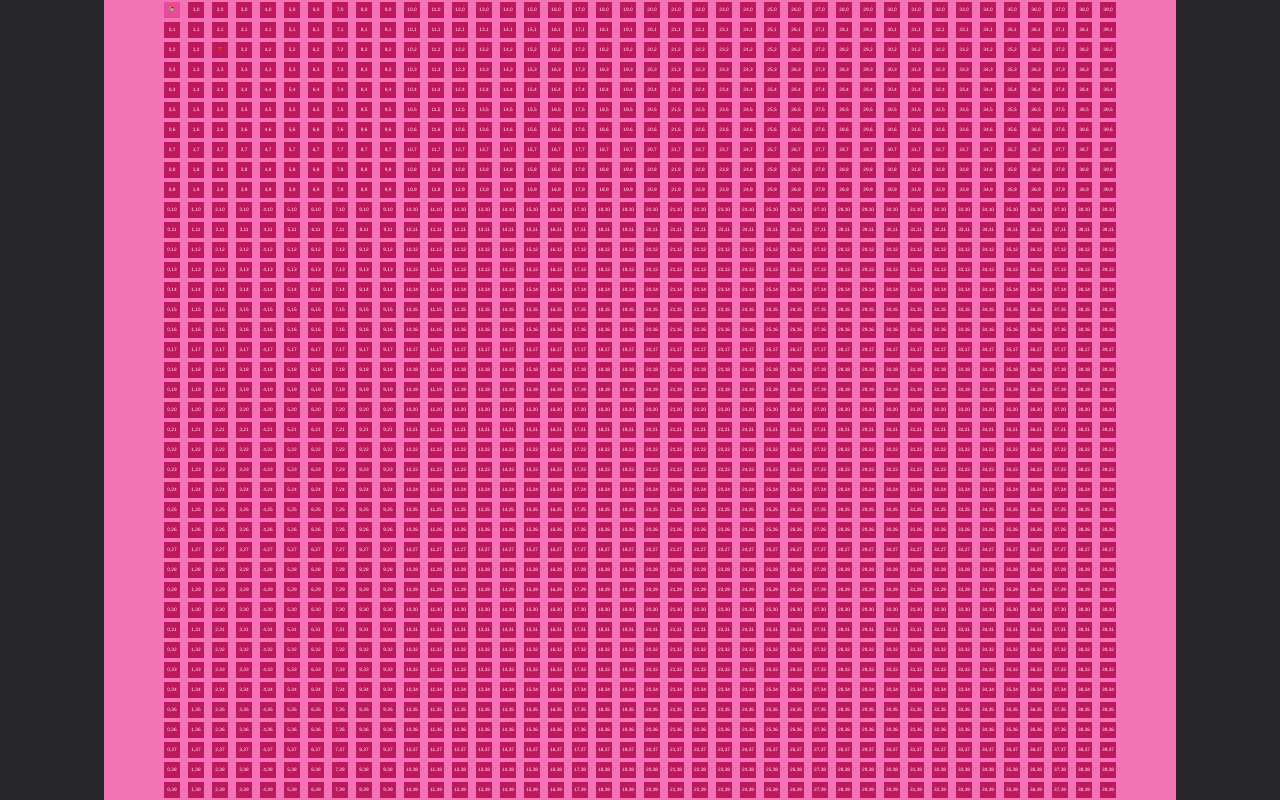
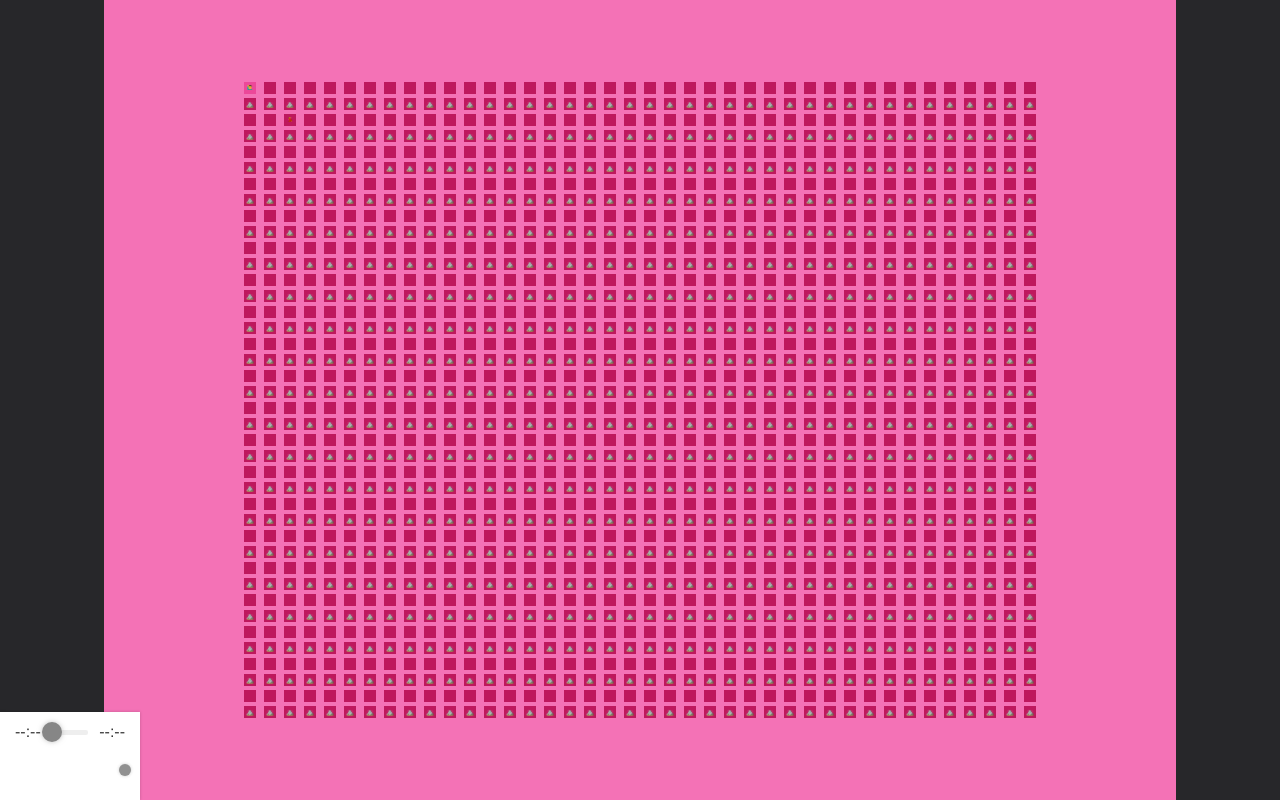
Before and after one commit to yougotwill/barbie, a Next.js app: page / in a window 1280 px wide. Built offline with nearby package versions, Linux system fonts and the light colour scheme; no server answers.

Commit message:
feat: added audio

```diff
--- a/package.json
+++ b/package.json
@@ -22,11 +22,13 @@
     "@radix-ui/react-switch": "^1.0.3",
     "@radix-ui/react-tooltip": "^1.0.7",
     "class-variance-authority": "^0.7.0",
+    "framer-motion": "^11.0.8",
     "lodash": "^4.17.21",
     "lucide-react": "^0.279.0",
     "next": "^13.5.4",
     "react": "18.2.0",
     "react-dom": "18.2.0",
+    "react-h5-audio-player": "^3.9.1",
     "react-use": "^17.4.0",
     "tailwind-merge": "^1.14.0"
   },
--- a/src/components/barbie/Block.tsx
+++ b/src/components/barbie/Block.tsx
@@ -2,19 +2,22 @@
 import { usePositionsContext } from '@/contexts/positions';
 import { Point } from '@/types';
 import { cn, isEqualPoint } from '@/utils';
+import { motion } from 'framer-motion';
 import { useEffect, useState } from 'react';
 
 type BlockProps = {
   pos: Point;
+  value: number;
 };
 
 export default function Block(props: BlockProps) {
-  const { pos } = props;
+  const { pos, value } = props;
 
   const { player, setPlayer, start, setStart, end, setEnd } =
     usePositionsContext();
 
-  const blockText = `${pos.x},${pos.y}`;
+  // const posText = `${pos.x},${pos.y}`;
+  const blockText = value === 1 ? '⛰️' : '';
 
   const [isPlayer, setIsPlayer] = useState(false);
   const [isStart, setIsStart] = useState(false);
@@ -54,15 +57,18 @@
   }, [blockText, end, isEnd, isPlayer, isStart, player, pos, start]);
 
   return (
-    <div
+    <motion.div
       className={cn(
-        'text-xxs m-1 flex h-2 w-2 items-center justify-center  p-2',
+        'm-1 flex h-3 w-3 items-center justify-center p-0',
         isPlayer ? 'bg-white' : 'bg-pink-700',
         isStart ? 'bg-pink-500' : 'bg-pink-700',
         isEnd ? 'bg-pink-500' : 'bg-pink-700',
+        value === 0 ? 'text-xxs' : 'text-xs',
       )}
+      initial={{ opacity: 0.25 }}
+      animate={{ opacity: 1.0 }}
     >
       {icon}
-    </div>
+    </motion.div>
   );
 }
--- a/src/components/barbie/MazeGrid.tsx
+++ b/src/components/barbie/MazeGrid.tsx
@@ -4,6 +4,8 @@
 import { useMount } from 'react-use';
 import Block from './Block';
 import { Maze } from '@/types';
+import AudioPlayer from 'react-h5-audio-player';
+import 'react-h5-audio-player/lib/styles.css';
 
 export function MazeGrid(props: Maze) {
   const { startingCoordinateX, startingCoordinateY, maze } = props;
@@ -16,16 +18,27 @@
   });
 
   return (
-    <div className={cn('h-100 w-100 mx-auto flex items-center justify-center')}>
+    <div className={cn('flex flex-col items-center justify-center')}>
+      <div
+        className={cn('h-100 w-100 mx-auto flex items-center justify-center')}
+      >
         {maze.map((row, x) => {
           return (
             <div key={`row-${x}`}>
               {row.map((cell, y) => {
-              return <Block key={`${x},${y}`} pos={{ x, y }} />;
+                return <Block key={`${x},${y}`} pos={{ x, y }} value={cell} />;
               })}
             </div>
           );
         })}
       </div>
+      <div className={cn('absolute bottom-0 left-0')}>
+        <AudioPlayer
+          showJumpControls={false}
+          showFilledProgress={false}
+          src="./assets/barbie.mp3"
+        />
+      </div>
+    </div>
   );
 }
--- a/tailwind.config.js
+++ b/tailwind.config.js
@@ -11,6 +11,7 @@
       sans: ['Raleway', 'Helvetica', 'Arial', 'sans-serif'],
     },
     fontSize: {
+      xs: '0.4rem',
       xxs: '0.3rem',
     },
     extend: {
```
Also changed, not shown: 2 other files (tests, documents, lock files or other folders). Lines whose indentation alone changed are shown as unchanged.
